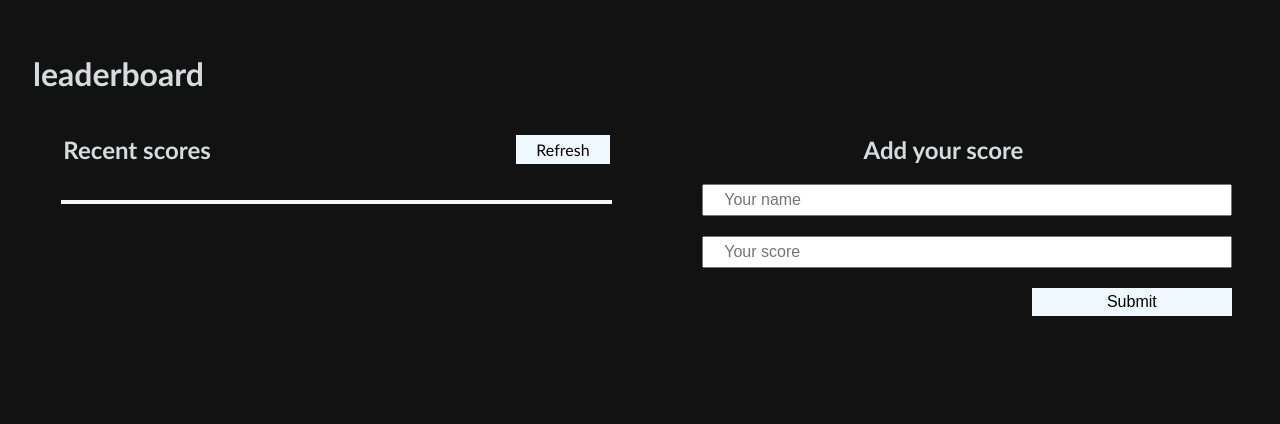
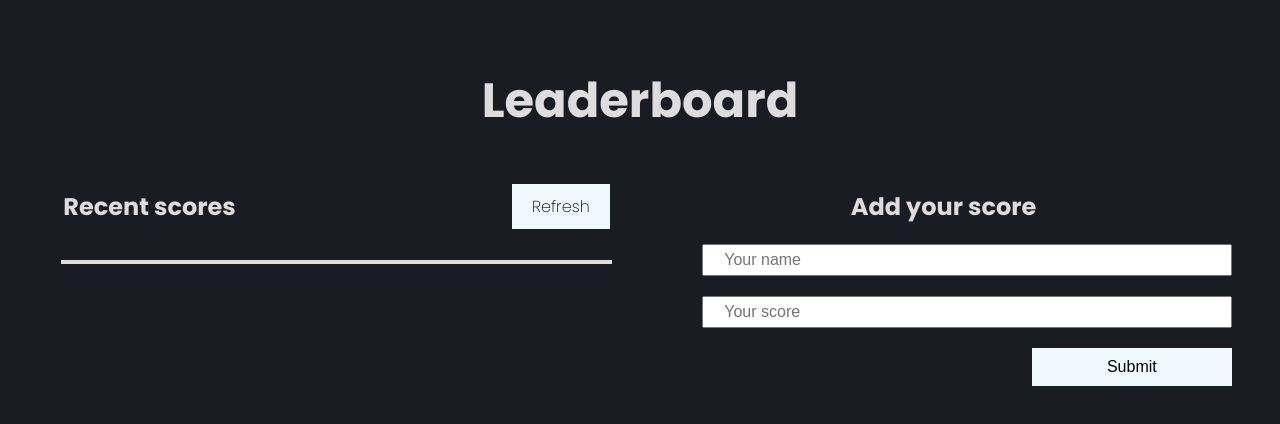
Before and after one commit to alvaroiporre/leaderboard-api, a website built with webpack: page src/index.html in a window 1280 px wide. Built offline with nearby package versions, Linux system fonts and the light colour scheme; no server answers.

Commit message:
Add styles

```diff
--- a/src/index.css
+++ b/src/index.css
@@ -1,8 +1,13 @@
 body {
-  background-color: rgb(19, 18, 18);
-  color: rgb(214, 219, 219);
-  font-family: 'Gill Sans', 'Gill Sans MT', Calibri, 'Trebuchet MS', sans-serif;
+  background-color: #191d23;
+  color: #dedcdc;
+  font-family: 'Poppins', sans-serif;
   padding: 25px;
+}
+
+.title {
+  font-size: xxx-large;
+  text-align: center;
 }
 
 li {
@@ -25,17 +30,22 @@ li {
 
 .score-list {
   padding: 0;
-  border: 2px solid whitesmoke;
+  border: 2px solid #dedcdc;
   width: 90%;
 }
 
 .button {
   background-color: aliceblue;
   text-decoration: none;
-  padding: 5px 20px;
+  padding: 10px 20px;
   border: none;
   color: black;
   font-size: medium;
+}
+
+.button:hover {
+  background-color: #57707a;
+  color: #dedcdc;
 }
 
 .button-form {
@@ -48,13 +58,13 @@ p {
 }
 
 .li-0 {
-  background-color: rgb(148, 145, 142);
-  color: rgb(226, 233, 239);
+  background-color: #57707a;
+  color: #dedcdc;
 }
 
 .li-1 {
-  background-color: rgb(233, 230, 227);
-  color: rgb(29, 29, 29);
+  background-color: #989daa;
+  color: #191d23;
 }
 
 .input {
--- a/src/index.html
+++ b/src/index.html
@@ -1,14 +1,19 @@
 <!DOCTYPE html>
 <html lang="en">
+
 <head>
   <meta charset="UTF-8">
   <meta http-equiv="X-UA-Compatible" content="IE=edge">
   <meta name="viewport" content="width=device-width, initial-scale=1.0">
+  <link rel="preconnect" href="https://fonts.googleapis.com">
+  <link rel="preconnect" href="https://fonts.gstatic.com" crossorigin>
+  <link href="https://fonts.googleapis.com/css2?family=Poppins:wght@200;700&display=swap" rel="stylesheet">
   <title>Leaderboard</title>
 </head>
+
 <body>
   <header>
-      <h1>leaderboard</h1>
+    <h1 class="title">Leaderboard</h1>
   </header>
   <main class="main">
     <section class="recent-scores flex-column">
@@ -31,4 +36,5 @@
     </section>
   </main>
 </body>
+
 </html>
```
Lines whose indentation alone changed are shown as unchanged.
